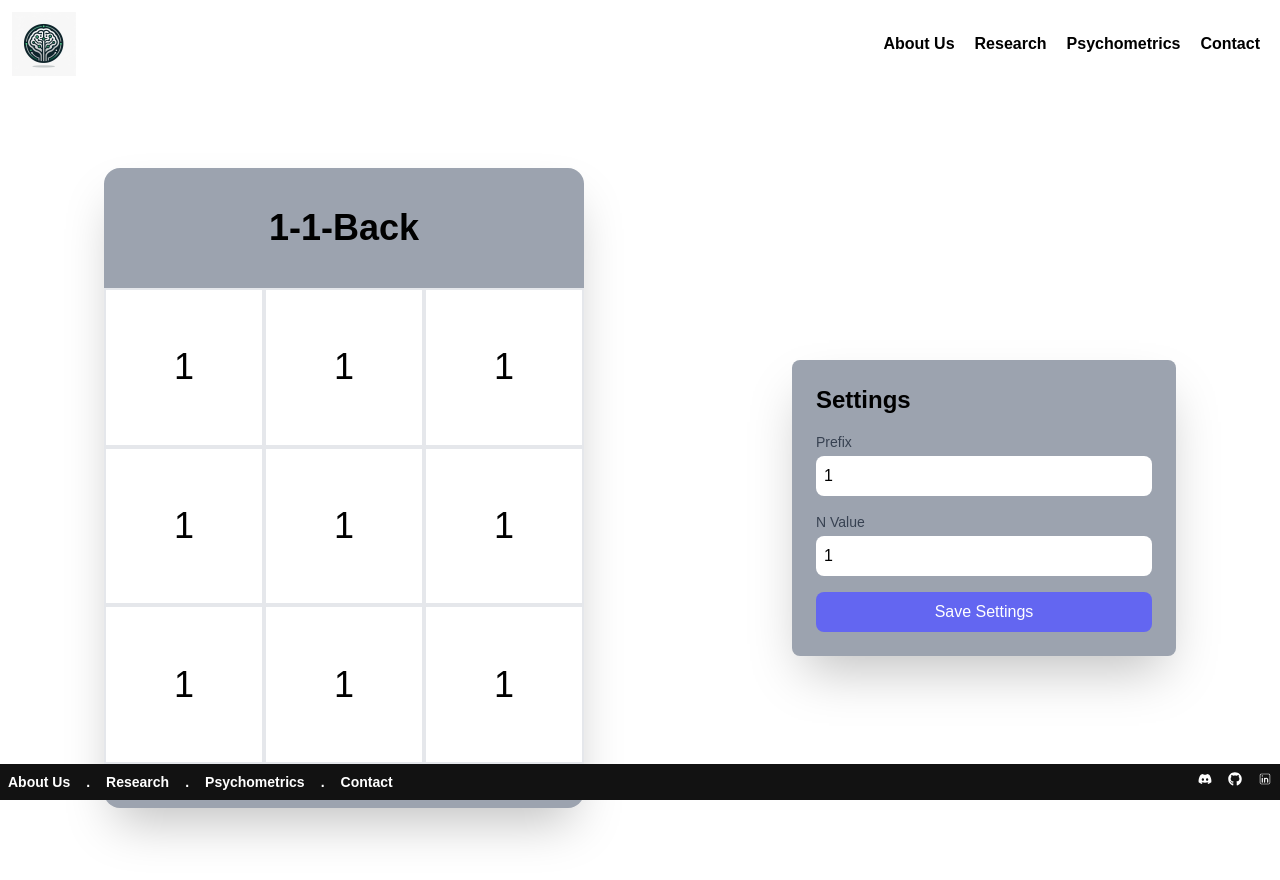
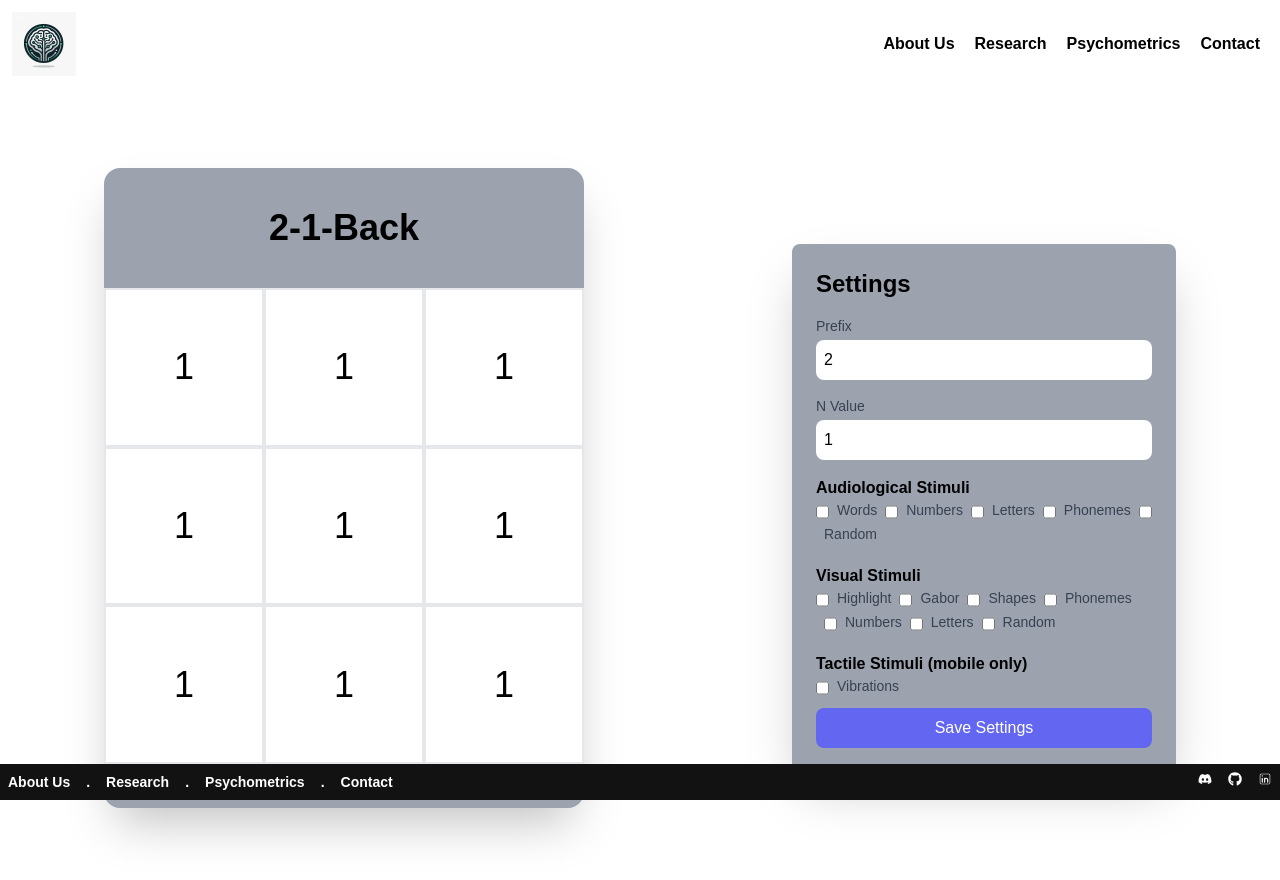
Before and after one commit to Broilan/Noetica, a React (Vite) app in the folder cognexus/: page /tasks/n-back in a window 1280 px wide. Shown: the top 880 px of the page. Built offline with nearby package versions, Linux system fonts and the light colour scheme.

Commit message:
diversified the settings; users may now select between various audiological, visual, and tactile stimuli on n-back

```diff
--- a/cognexus/src/pages/games/Nback.tsx
+++ b/cognexus/src/pages/games/Nback.tsx
@@ -3,6 +3,9 @@ import React, { useState, useEffect, useReducer } from 'react';
 interface settings {
   nValue: number;
   prefixValue: number;
+  audio?: string[];
+  visual?: string[];
+  tactile?: string[];
 }
 
 const reducer = (state: settings, action: any) => {
@@ -13,6 +16,15 @@ const reducer = (state: settings, action: any) => {
     case 'prefixValue':
       return { ...state, prefixValue: action.value };
 
+    case 'audio':
+      return { ...state, audio: action.value };
+
+    case 'visual':
+      return { ...state, visual: action.value };
+
+    case 'tactile':
+      return { ...state, tactile: action.value };
+
     default:
       return state;
   }
@@ -22,8 +34,45 @@ const Nback: React.FC = () => {
 
   const [state, dispatch] = useReducer(reducer, {
     nValue: 1,
-    prefixValue: 1,
+    prefixValue: 2,
+    audio: [],
+    visual: [],
+    tactile: []
   });
+
+  const checkStimuli = ({type, value}) => {
+    switch (value.target.value) {
+      case "audio":
+        if (value.target.checked) {
+          dispatch({ type: 'audio', value: [...state.audio, value.target.name] });
+        } else {
+          dispatch({ type: 'audio', value: state.audio.filter((item) => item !== value.target.name) });
+        }
+        break;
+
+      case "visual":
+        if (value.target.checked) {
+          dispatch({ type: 'visual', value: [...state.visual, value.target.name] });
+        } else {
+          dispatch({ type: 'visual', value: state.visual.filter((item) => item !== value.target.name) });
+        }
+        break;
+
+      case "tactile":
+          if (value.target.checked) {
+          dispatch({ type: 'tactile', value: [...state.tactile, value.target.name] });
+        } else {
+          dispatch({ type: 'tactile', value: state.tactile.filter((item) => item !== value.target.name) });
+        }
+        break;
+
+      default:
+        break;
+    }
+    console.log("after", state.audio)
+    console.log("after", state.visual)
+    console.log("after", state.tactile)
+  }
 
 
   return (
@@ -73,6 +122,7 @@ const Nback: React.FC = () => {
           className="w-full border-gray-300 rounded-lg p-2 focus:ring-indigo-500 focus:border-indigo-500"
         />
       </div>
+
       <div className="mb-4">
         <label htmlFor="nValue" className="block text-sm font-medium text-gray-700 mb-1">N Value</label>
         <input
@@ -83,6 +133,148 @@ const Nback: React.FC = () => {
           className="w-full border-gray-300 rounded-lg p-2 focus:ring-indigo-500 focus:border-indigo-500"
         />
       </div>
+
+      <div className='flex flex-col space-y-4 mb-2'>
+      <div>
+      <h1 className='font-bold'>Audiological Stimuli</h1>
+
+      <div className='flex space-x-2 flex-wrap'>
+
+
+      {/* AUDIOLOGICAL STIMULI INPUTS */}
+      <input
+      onChange={(e) => checkStimuli({ type: 'audio', value: e })}
+      type="checkbox"
+      value="audio"
+      name="Words"
+      id="Words"/>
+      <label htmlFor="Words" className="block text-sm font-medium text-gray-700 mb-1">Words</label>
+
+      <input
+      onChange={(e) => checkStimuli({ type: 'audio', value: e })}
+      type="checkbox"
+      value="audio"
+      name="Numbers"
+      id="Numbers" />
+      <label htmlFor="Numbers" className="block text-sm font-medium text-gray-700 mb-1">Numbers</label>
+
+      <input
+      onChange={(e) => checkStimuli({ type: 'audio', value: e })}
+      type="checkbox"
+      value="Letters"
+      name="Letters"
+      id="Letters"
+      />
+      <label htmlFor="Numbers" className="block text-sm font-medium text-gray-700 mb-1">Letters</label>
+
+      <input
+      onChange={(e) => checkStimuli({ type: 'audio', value: e })}
+      type="checkbox"
+      value="audio"
+      name="Phonemes"
+      id="Phonemes" />
+      <label htmlFor="Phonemes" className="block text-sm font-medium text-gray-700 mb-1">Phonemes</label>
+
+      <input
+      onChange={(e) => checkStimuli({ type: 'audio', value: e })}
+      type="checkbox"
+      value="audio"
+      name="Random"
+      id="Random" />
+      <label htmlFor="Random" className="block text-sm font-medium text-gray-700 mb-1">Random</label>
+
+      </div>
+
+      </div>
+      {/* AUDIOLOGICAL STIMULI INPUTS END */}
+
+      {/* VISUAL STIMULI INPUTS START */}
+      <div>
+      <h1 className='font-bold'>Visual Stimuli</h1>
+
+      <div className='flex space-x-2 flex-wrap'>
+
+      <input
+      onChange={(e) => checkStimuli({ type: 'visual', value: e })}
+      type="checkbox"
+      value="visual"
+      name="Highlight"
+      id="Highlight"
+      />
+      <label htmlFor="Highlight" className="block text-sm font-medium text-gray-700 mb-1">Highlight</label>
+
+      <input
+      onChange={(e) => checkStimuli({ type: 'visual', value: e })}
+      type="checkbox"
+      value="visual"
+      name="Gabor"
+      id="Gabor" />
+      <label htmlFor="Gabor" className="block text-sm font-medium text-gray-700 mb-1">Gabor</label>
+
+      <input
+      onChange={(e) => checkStimuli({ type: 'visual', value: e })}
+      type="checkbox"
+      value="visual"
+      name="Shapes"
+      id="Shapes" />
+      <label htmlFor="Shapes" className="block text-sm font-medium text-gray-700 mb-1">Shapes</label>
+
+      <input
+      onChange={(e) => checkStimuli({ type: 'visual', value: e })}
+      type="checkbox"
+      value="visual"
+      name="Phonemes"
+      id="Phonemes" />
+      <label htmlFor="Phonemes" className="block text-sm font-medium text-gray-700 mb-1">Phonemes</label>
+
+      <input
+      onChange={(e) => checkStimuli({ type: 'visual', value: e })}
+      type="checkbox"
+      value="visual"
+      name="Numbers"
+      id="Numbers" />
+      <label htmlFor="Numbers" className="block text-sm font-medium text-gray-700 mb-1">Numbers</label>
+
+      <input
+      onChange={(e) => checkStimuli({ type: 'visual', value: e })}
+      type="checkbox"
+      value="visual"
+      name="Letters"
+      id="Letters" />
+      <label htmlFor="Letters" className="block text-sm font-medium text-gray-700 mb-1">Letters</label>
+
+      <input
+      onChange={(e) => checkStimuli({ type: 'visual', value: e })}
+      type="checkbox"
+      value="visual"
+      name="Random"
+      id="Random" />
+      <label htmlFor="Random" className="block text-sm font-medium text-gray-700 mb-1">Random</label>
+
+      </div>
+      </div>
+      {/* VISUAL STIMULI INPUTS END */}
+
+      {/* TACTILE STIMULI INPUTS START */}
+      <div>
+      <h1 className='font-bold'>Tactile Stimuli (mobile only)</h1>
+
+      <div className='flex space-x-2 flex-wrap'>
+
+      <input
+      onChange={(e) => checkStimuli({ type: 'tactile', value: e })}
+      type="checkbox"
+      value="tactile"
+      name="Vibrations"
+      id="Vibrations" />
+      <label htmlFor="Vibrations" className="block text-sm font-medium text-gray-700 mb-1">Vibrations</label>
+
+      </div>
+
+      </div>
+      {/* TACTILE STIMULI INPUTS END */}
+      </div>
+
 
       <button
         // onClick={handleSave}
```
